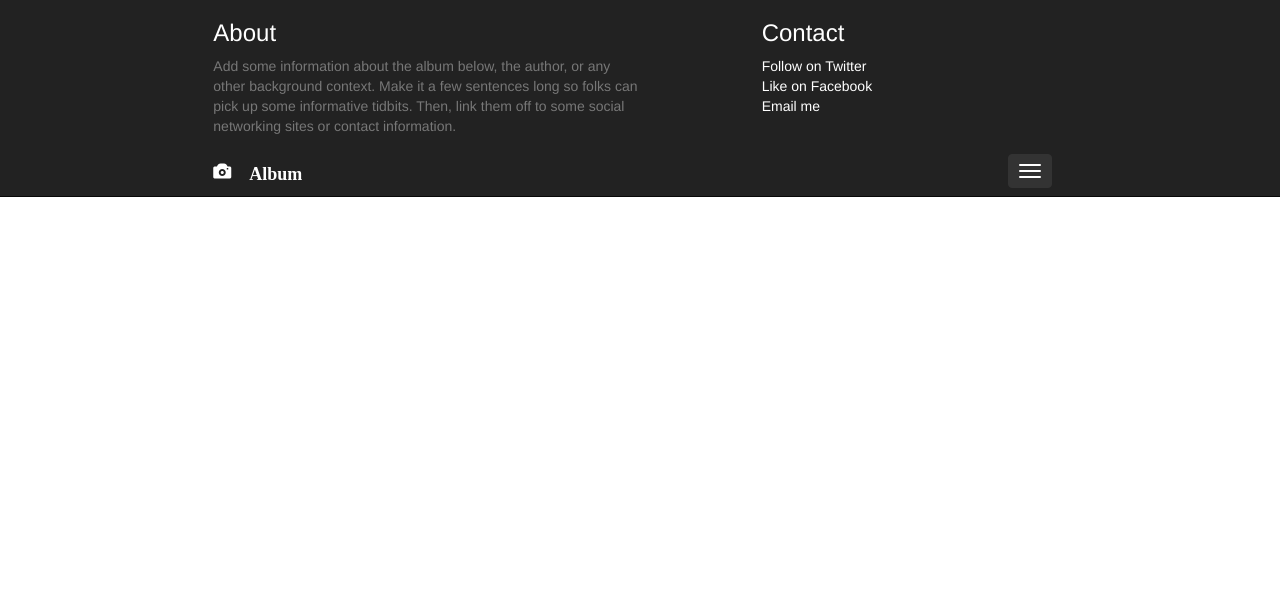
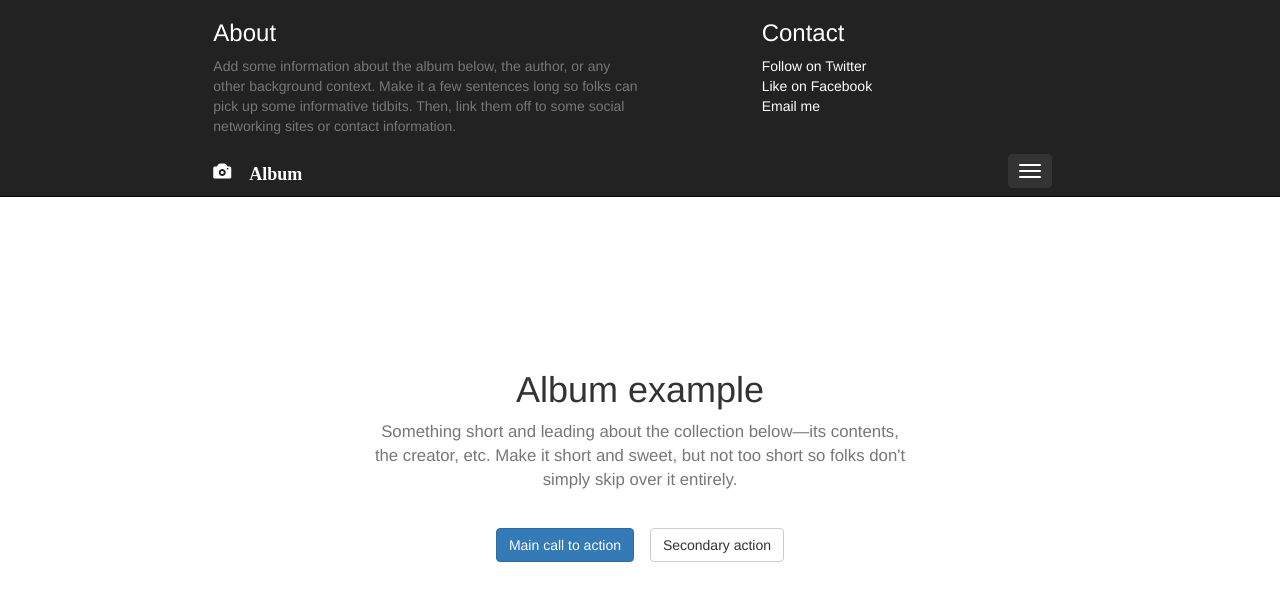
Before and after one commit to nayoon8105/indexPage, a plain HTML site: page index.html in a window 1280 px wide. Both pictures are taken after a click on the button "Toggle navigation". Drawn offline with Linux system fonts and the light colour scheme.

Commit message:
container added

```diff
--- a/index.html
+++ b/index.html
@@ -20,6 +20,21 @@
 			#nav_collapse{
 			 display: none;
 			}
+			body{
+			padding-top: 200px;
+
+			}
+		}
+		@media (max-width: 767px){
+			body{
+			padding-top: 70px;
+			}
+		}
+		body{
+			transition: padding-top 0.2s linear;
+		}
+		.btn{
+			margin: 6px;
 		}
 	</style>
 </head>
@@ -52,12 +67,27 @@
 			</button>
 		</div>
 	</div>
-
+	<div class="container">
+		<div class="col-xs-10 col-xs-offset-1" id="example" style="text-align: center;">
+			<h1>Album example</h1>
+			<p class="text-muted" style="font-size: larger;">Something short and leading about the collection below—its contents, <br> the creator, etc. Make it short and sweet, but not too short so folks don't <br>simply skip over it entirely.</p><br>
+			<button class="btn btn-primary">Main call to action</button> <button class="btn btn-default">Secondary action</button>
+		</div>
+	</div>
 
 	<script src="js/jquery-3.3.1.js"></script>
 	<script src="js/bootstrap.js"></script>
 	<script>
-
+		var isClose=true;
+		$(".navbar-toggle").click(function(){
+			if(isClose){
+				$("body").css("padding-top","350px");
+				isClose=false;
+			} else{
+				$("body").css("padding-top","70px");
+				isClose=true;
+			}
+		})
 
 	</script>
 </body>
```
